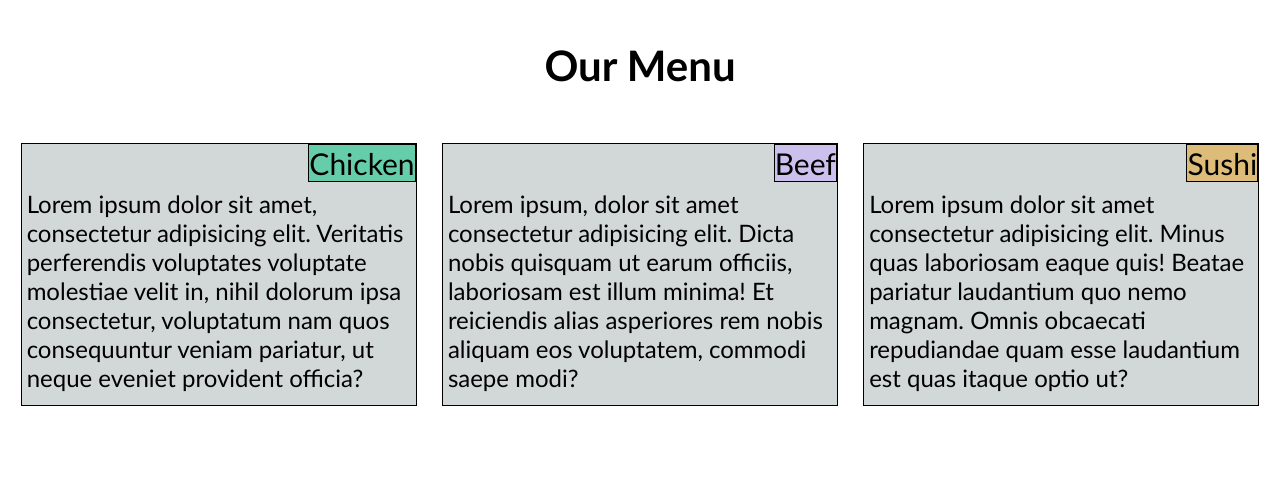
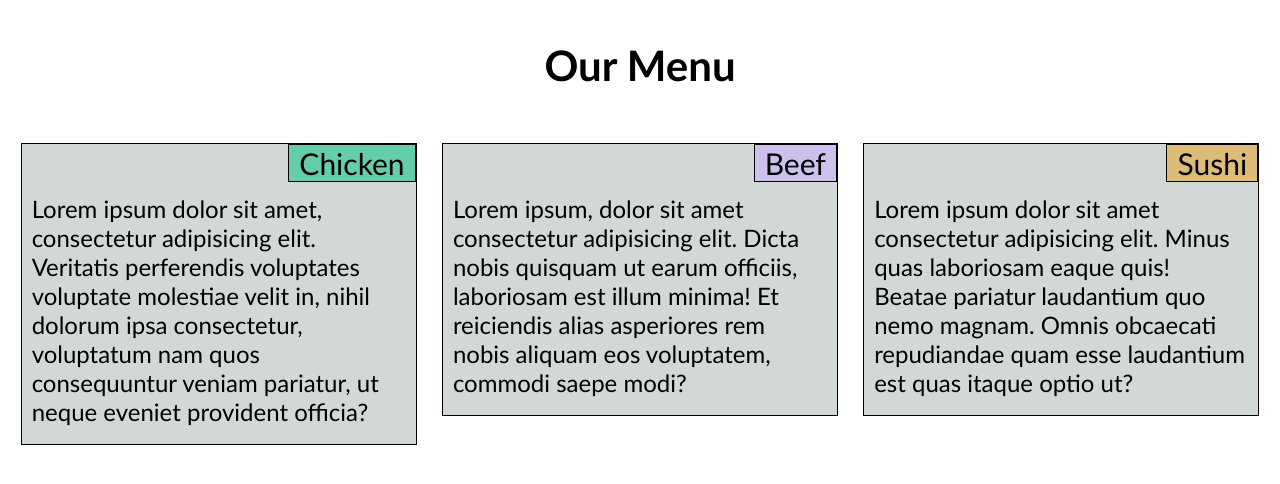
Before and after one commit to tshui02/module2-solution, a plain HTML site: page index.html in a window 1280 px wide. Drawn offline with Linux system fonts and the light colour scheme.

Commit message:
pixed padding a little

```diff
--- a/css/styles.css
+++ b/css/styles.css
@@ -39,7 +39,7 @@ h1{
   background-color: rgb(210, 216, 216);
   border: black 1px solid;
   margin: 1%;
-  padding: 5px;
+  padding: 10px;
 }
 .section-title{
   position: absolute;
@@ -47,6 +47,8 @@ h1{
   top: 0px;
   border: black 1px solid;
   font-size: 1.25em;
+  padding-left: 10px;
+  padding-right: 10px;
 }
 #chicken-box{
   background-color: mediumaquamarine;
```
